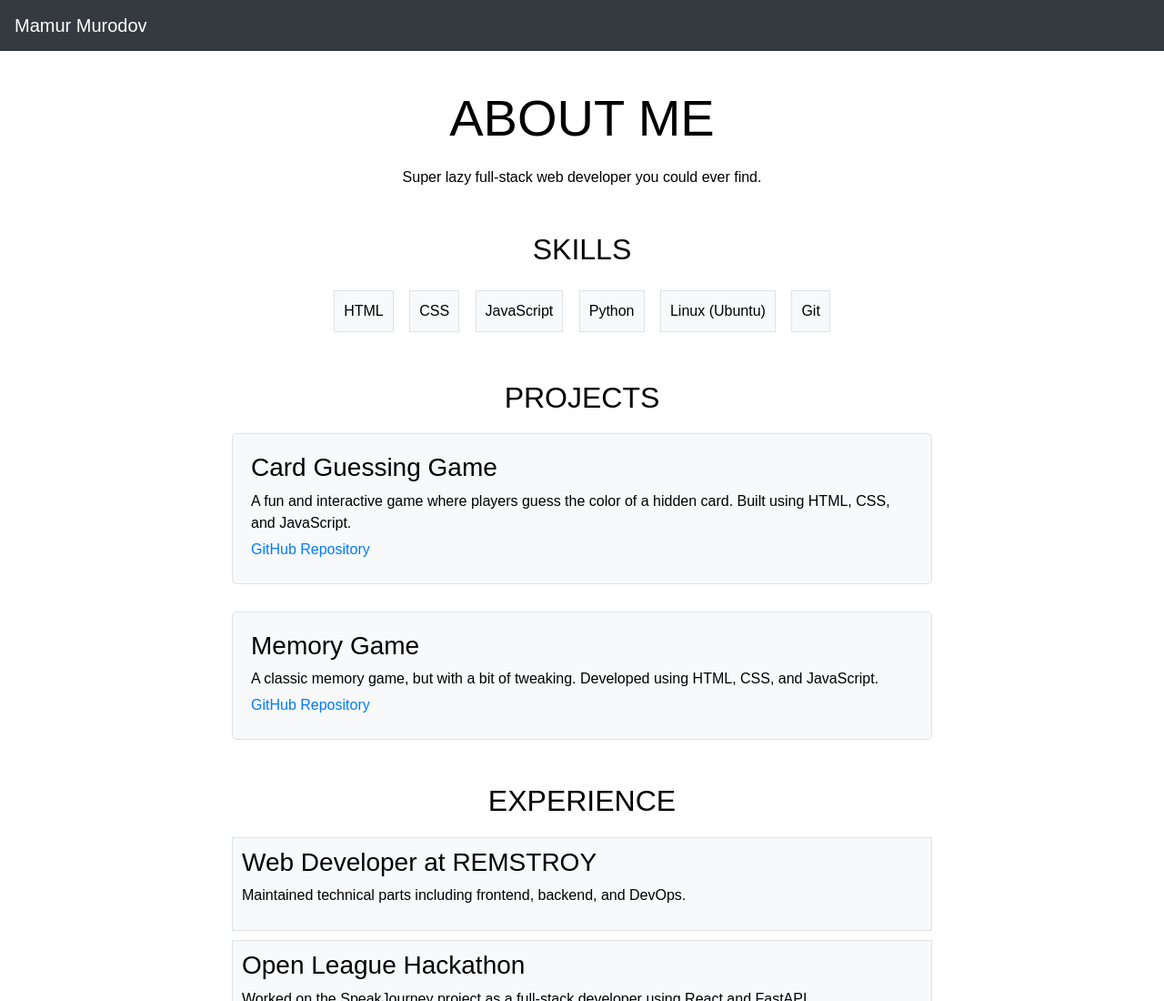
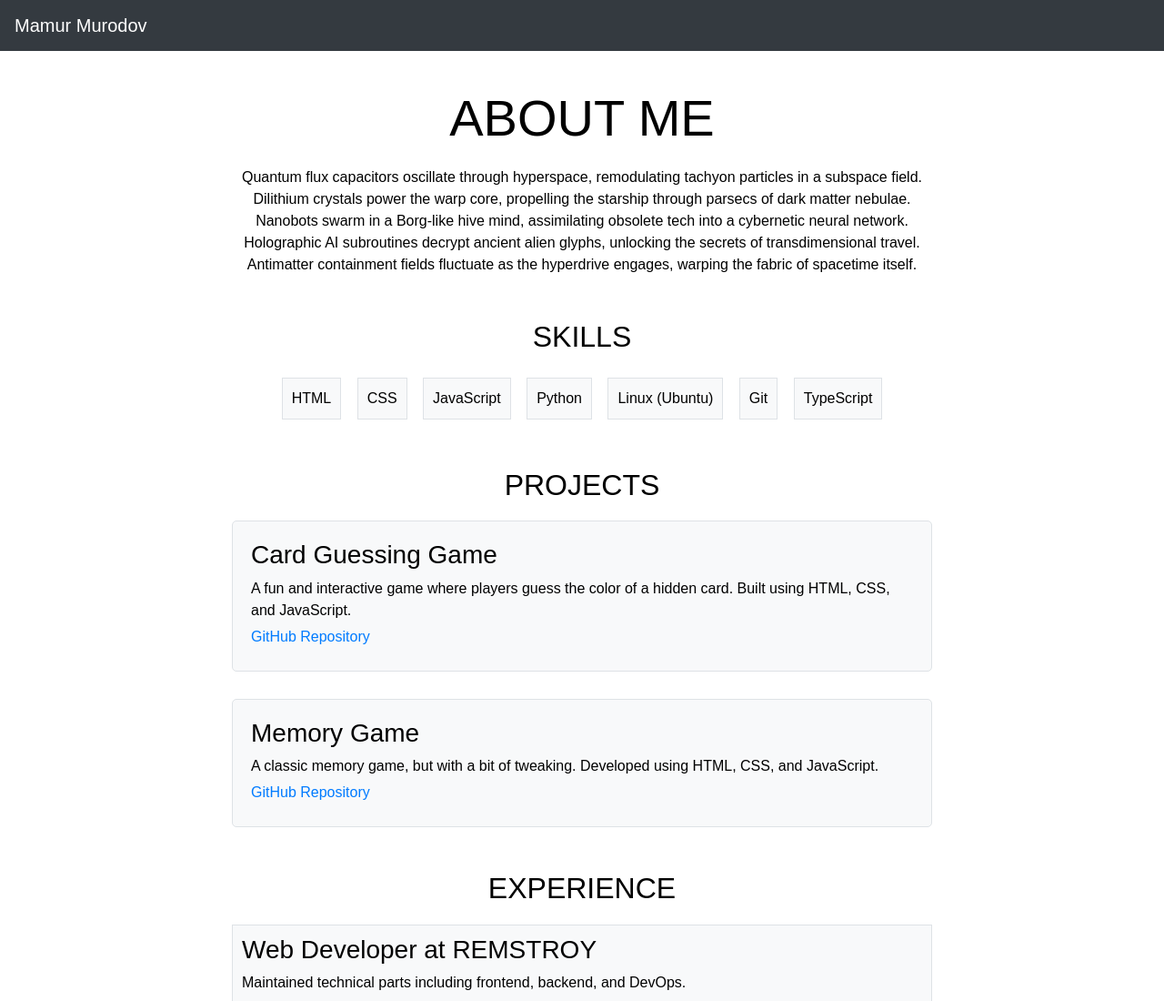
Before and after one commit to murodov-m/resume, a plain HTML site: page index.html in a window 1280 px wide. Shown: the top 1100 px of the page at 91% size. Drawn offline with nearby package versions, Linux system fonts and the light colour scheme.

Commit message:
Update about me section

```diff
--- a/index.html
+++ b/index.html
@@ -14,7 +14,7 @@
     <div class="container">
         <header class="my-4 text-center">
             <h1 class="display-4">About Me</h1>
-            <p>Super lazy full-stack web developer you could ever find.</p>
+            <p>Quantum flux capacitors oscillate through hyperspace, remodulating tachyon particles in a subspace field. Dilithium crystals power the warp core, propelling the starship through parsecs of dark matter nebulae. Nanobots swarm in a Borg-like hive mind, assimilating obsolete tech into a cybernetic neural network. Holographic AI subroutines decrypt ancient alien glyphs, unlocking the secrets of transdimensional travel. Antimatter containment fields fluctuate as the hyperdrive engages, warping the fabric of spacetime itself.</p>
         </header>
         <section id="skills" class="my-5">
             <h2 class="text-center">Skills</h2>
@@ -25,6 +25,7 @@
                 <li class="list-inline-item">Python</li>
                 <li class="list-inline-item">Linux (Ubuntu)</li>
                 <li class="list-inline-item">Git</li>
+                <li class="list-inline-item">TypeScript</li>
             </ul>
         </section><section id="projects" class="my-5">
             <h2 class="text-center">Projects</h2>
```
